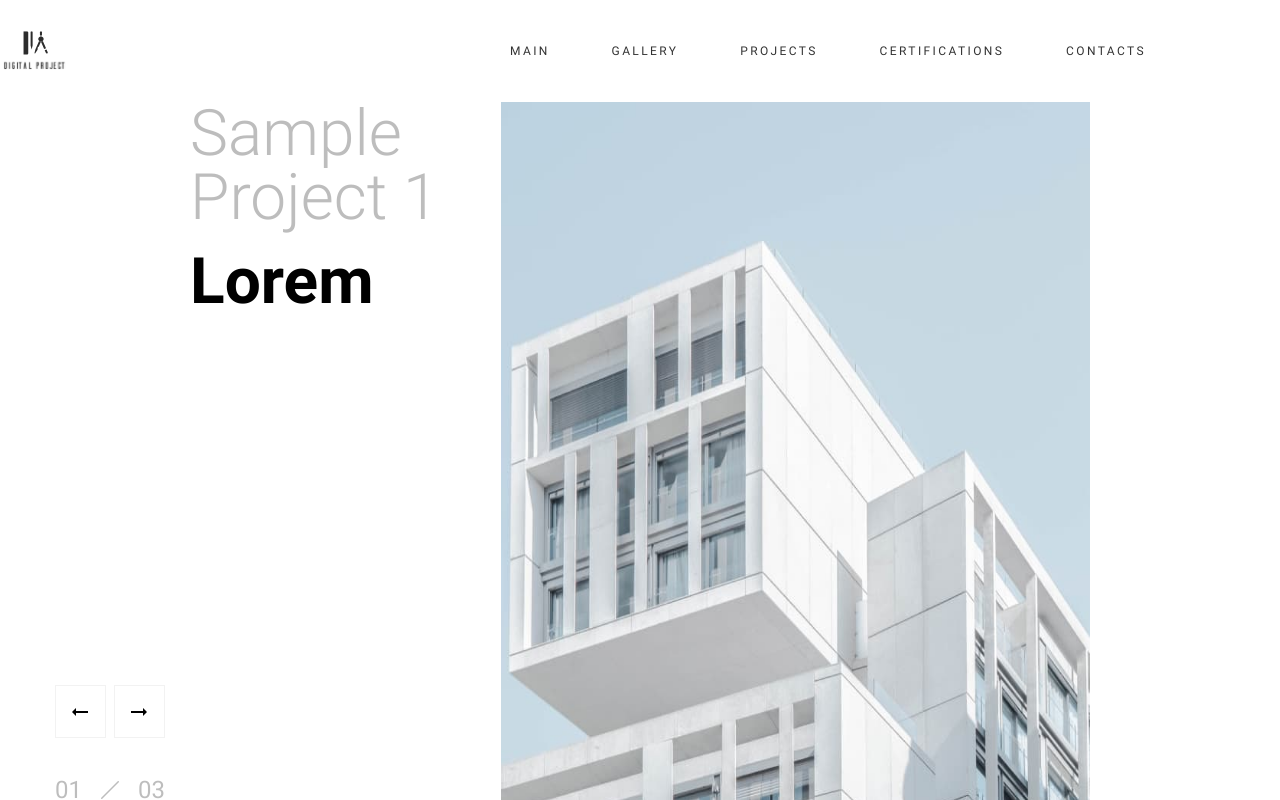
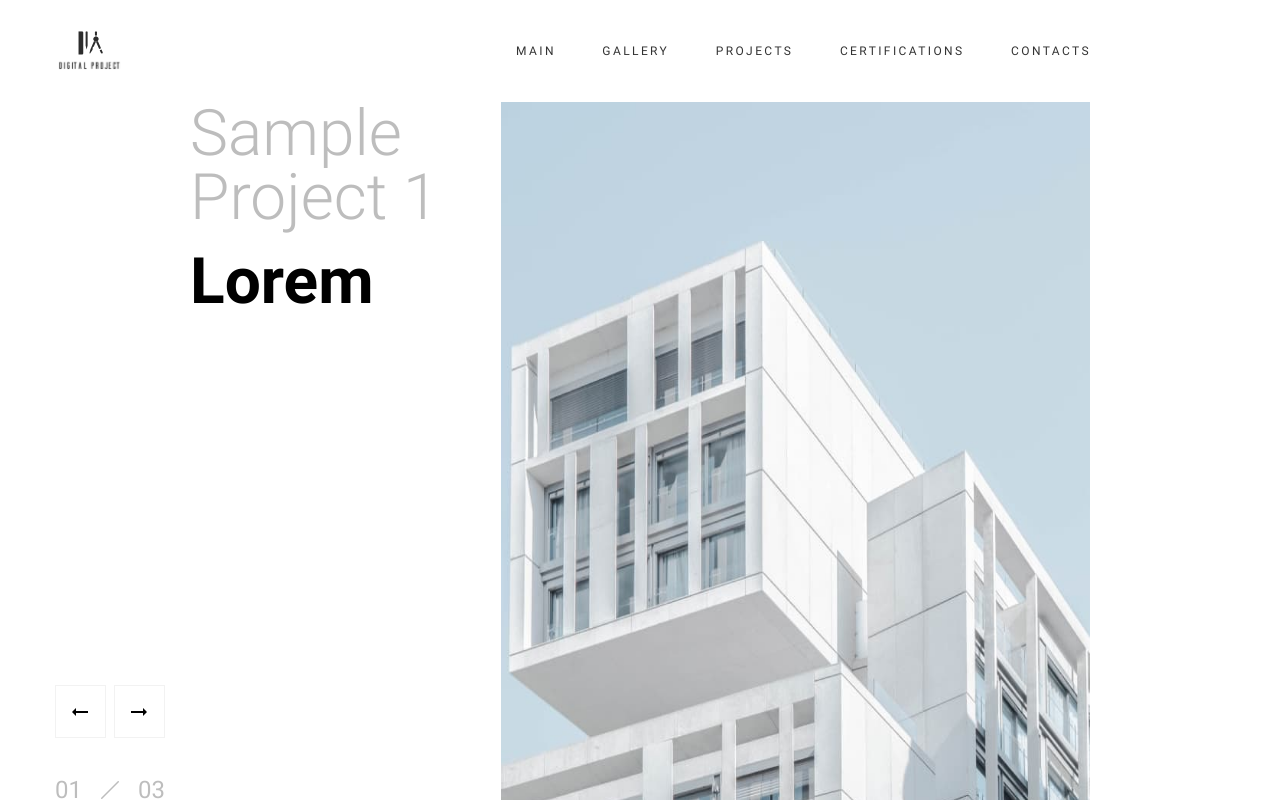
Before and after one commit to vicotroshenko/architects-site, a Next.js app: page / in a window 1280 px wide. Shown: the top 800 px of the page. Built offline with nearby package versions, Linux system fonts and the light colour scheme.

Commit message:
fix: Update header and hero styles

```diff
--- a/src/components/Header/Header.component.tsx
+++ b/src/components/Header/Header.component.tsx
@@ -10,8 +10,7 @@ import Logo from '../Logo/Logo.component';
 const Header = () => {
   return (
     <header className="w-full">
-      <Container>
-        <div className="min-h-[102px] flex items-center justify-between lg:pr-[134px]">
+        <div className="container min-h-[102px] flex items-center justify-between lg:pr-[134px] m-auto">
           <Link
             href="/"
             aria-label="link to main page"
@@ -36,7 +35,6 @@ const Header = () => {
             <RxHamburgerMenu className="w-full h-full" />
           </button>
         </div>
-      </Container>
     </header>
   );
 };
--- a/src/components/Hero/Hero.component.tsx
+++ b/src/components/Hero/Hero.component.tsx
@@ -40,7 +40,7 @@ const Hero = () => {
 
   const translateValue = ((100 / cutProjects.length) * (currentSlide - 1)).toFixed(2);
   return (
-    <Container sx="flex flex-col items-center">
+    <Container sx="flex flex-col items-center mb-[120px]">
       <div className="container relative overflow-hidden">
         <ul className={clsx('w-[300%] flex', `translate-x-[-${translateValue}%]`)}>
           {cutProjects.map((item) => (
```
